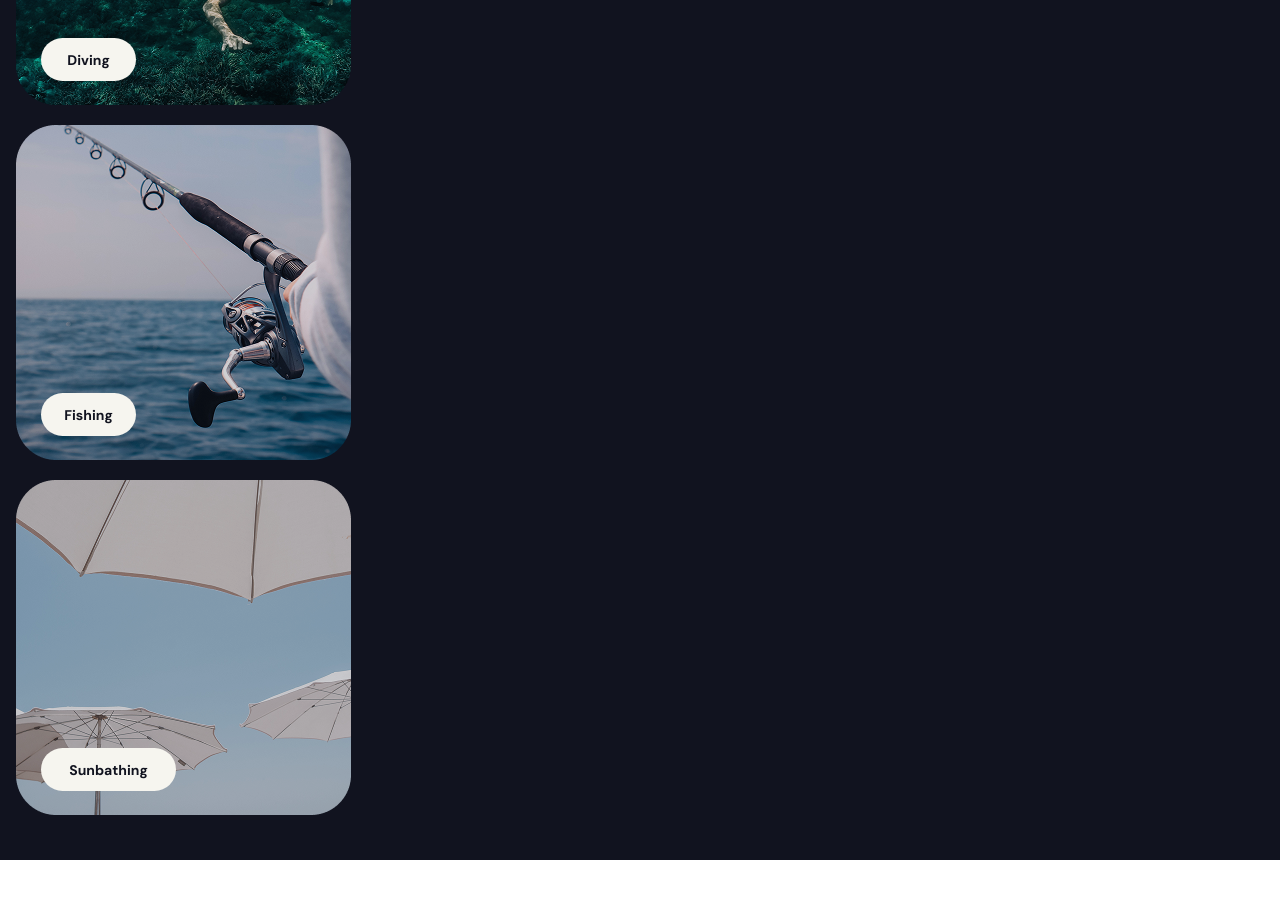
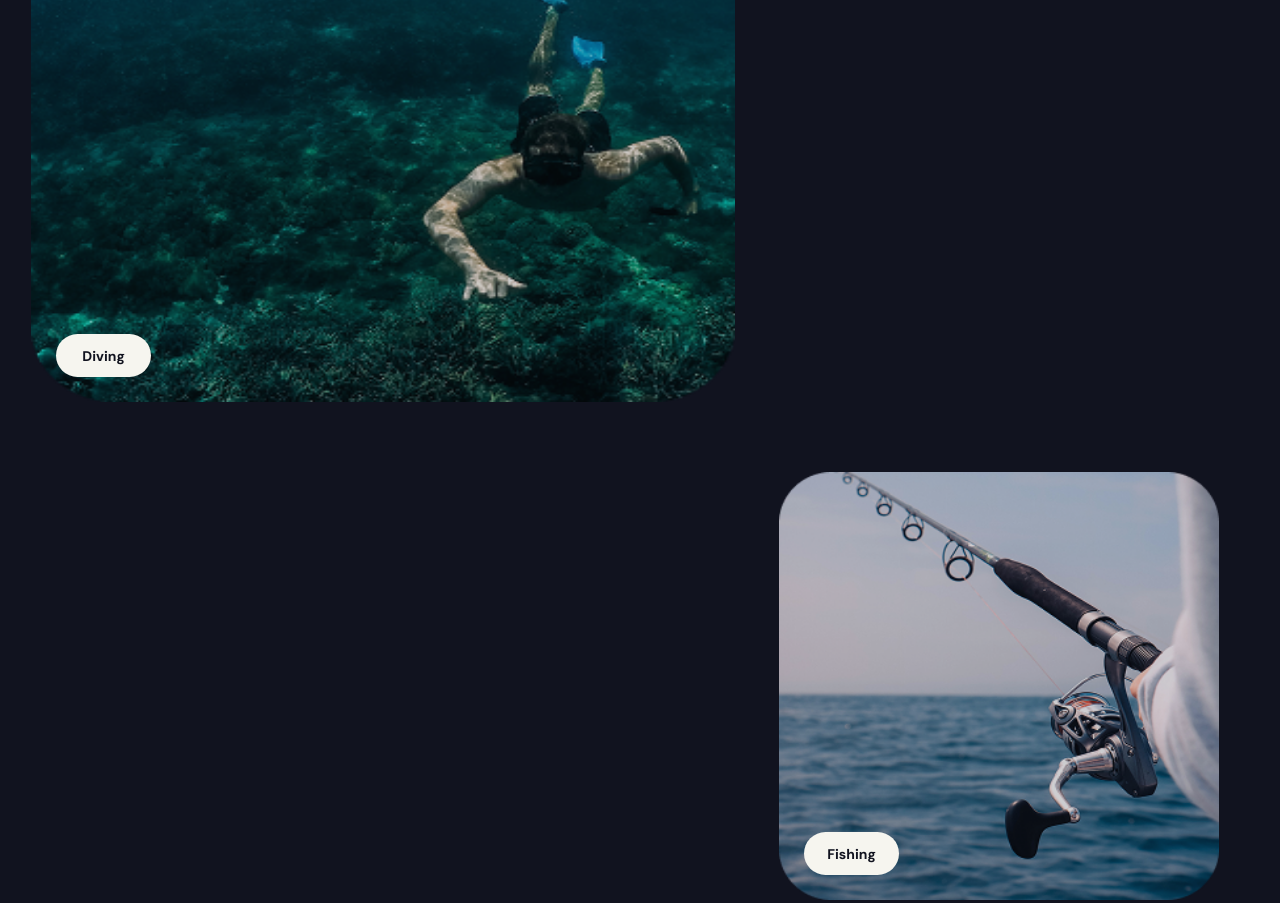
Before and after one commit to tr1l0n/Production, a website built with Parcel: page activitiesD.html in a window 1280 px wide. Shown: the part 260-1163 px from the top of the page. Before the commit the page ends 1120 px from the top, so only its background shows below. Built offline with nearby package versions, Linux system fonts and the light colour scheme.

Commit message:
adaptive

```diff
--- a/activitiesD.html
+++ b/activitiesD.html
@@ -15,16 +15,18 @@
 <body>
     <section class="activities">
         <div class="container">
-            <div class="activities_wrapper">
-                <img src="./img/diving.png" alt="photo" class="activites_img">
-                <p class="activities_text">Diving</p>
+            <div class="activities_flex">
+                <div class="activities_wrapper">
+                    <img src="./img/diving.png" alt="photo" class="activities_img-main">
+                    <p class="activities_text">Diving</p>
+                </div>
+                <div class="activities_wrapper flex_wrapper">
+                    <img src="./img/fishing.png" alt="photo" class="activities_img-fish">
+                    <p class="activities_text">Fishing</p>
+                </div>
             </div>
-            <div class="activities_wrapper">
-                <img src="./img/fishing.png" alt="photo" class="activites_img">
-                <p class="activities_text">Fishing</p>
-            </div>
-            <div class="activities_wrapper">
-                <img src="./img/sunbathing.png" alt="photo" class="activites_img">
+            <div class="activities_wrapper wrapper_sun">
+                <img src="./img/sunbathing.png" alt="photo" class="activities_img-sun">
                 <p class="activities_text-large">Sunbathing</p>
             </div>
         </div>
--- a/scss/components/_activities.scss
+++ b/scss/components/_activities.scss
@@ -8,6 +8,13 @@
         height: 335px;
         position: relative;
         margin-bottom: 20px;
+        &:nth-child(1){
+            width: 100%;
+        }
+    }
+    &_img-main{
+        width: 100%;
+        height: 335px;
     }
     &_text{
         width: 95px;
@@ -23,7 +30,7 @@
         color: rgba(17, 19, 31, 1);
         position: absolute;
         left: 25px;
-        top: 268px;
+        bottom: 25px;
         border-radius: 60px;
         padding-top: 15px;
         &-large{
@@ -45,4 +52,66 @@
             padding-top: 15px;
         }
     }
+    &_flex{
+        width: 100%;
+        display: flex;
+        flex-wrap: wrap;
+        text-align: left;
+        align-items: end;
+    }
 }
+@media (min-width:768px){
+    .activities{
+        height: 1550px;
+        padding-left: 15px;
+        &_wrapper:nth-child(1){
+            width: 704px;
+            height: 632px;
+        }
+        &_img-main{
+            width: 704px;
+            height: 632px;
+        }
+        &_img-sun{
+            width: 380px;
+            height: 352px;
+        }
+        &_img-fish{
+            width: 400px;
+            height: 389px;
+        }
+    }
+    .flex_wrapper{
+                margin-left: auto;
+                margin-right: 45px;
+                width: 400px;
+                height: 389px;
+    }
+}
+@media(min-width:1280px){
+    .activities{
+        height: 1150px;
+        &_flex{
+            gap: 50px;
+        }
+        &_img-sun{
+            width: 436px;
+            height: 352px;
+        }
+        &_img-fish{
+            width: 440px;
+            height: 428px;
+        }
+    }
+    .wrapper_sun{
+        width: 436px;
+        height: 352px;
+        margin-left: auto;
+        margin-right: 460px;
+        margin-top: 30px;
+    }
+    .flex_wrapper{
+        width: 440px;
+        height: 428px;
+    }
+}
```
Also changed, not shown: css/style.css, css/style.min.css, 2 other files.
